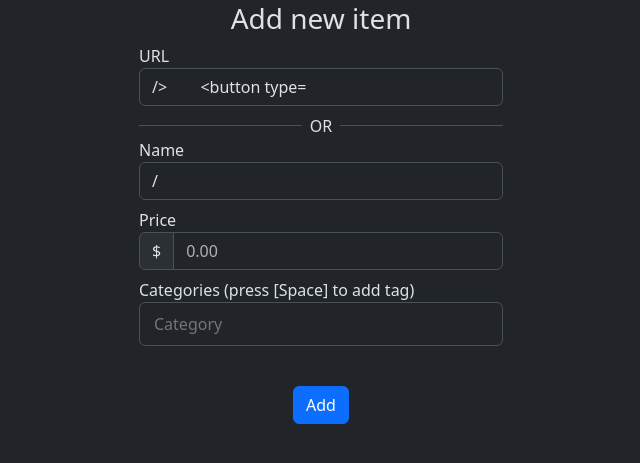
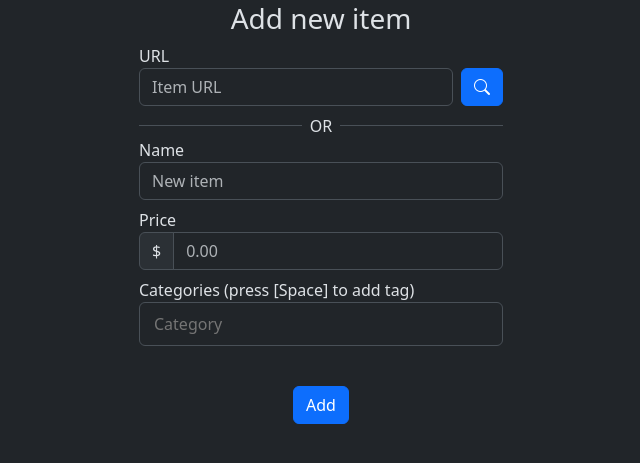
Before and after one commit to goodolcuppa/wishvault, a Flask app: page /add-item in a window 1280 px wide. Shown: the part 54-517 px from the top of the page, without its empty margins (319-959 px from the left). Run offline with Flask 3, Linux system fonts and the light colour scheme.

Commit message:
second commit

```diff
--- a/website/templates/add_item.html
+++ b/website/templates/add_item.html
@@ -7,8 +7,8 @@
 <form method="POST" class="col-4 offset-md-4">
     <label for="url">URL</label>
     <div class="d-flex mb-2">
-        <input type="text" id="url" name="url" class="form-control" placeholder="Item URL" value="{{ item_url }}/>
-        <button type="button" class="btn btn-primary bi-search ms-2" onclick="findItem()"></button>
+        <input type="text" id="url" name="url" class="form-control" placeholder="Item URL"/>
+        <button type="button" class="btn btn-primary bi-search ms-2"></button>
     </div>
     <div class="d-flex" style="align-items:center;">
         <div class="border-top w-50 me-2"></div>
@@ -16,11 +16,11 @@
         <div class="border-top w-50 ms-2"></div>
     </div>
     <label for="item_name">Name</label>
-    <input type="text" id="item_name" name="item_name" class="form-control mb-2" placeholder="New item" value={{ item_name }}/>
+    <input type="text" id="item_name" name="item_name" class="form-control mb-2" placeholder="New item"/>
     <label for="price">Price</label>
     <div class="input-group mb-2">
         <span class="input-group-text">$</span>
-        <input type="text" id="price" name="price" class="form-control" placeholder="0.00" value={{ item_price }}>
+        <input type="text" id="price" name="price" class="form-control" placeholder="0.00">
     </div>
     <label for="categories">Categories (press [Space] to add tag)</label>
     <input type="text" id="categories" name="categories" style="display:none"/>
```
Also changed, not shown: instance/database.db, 1 other file.
